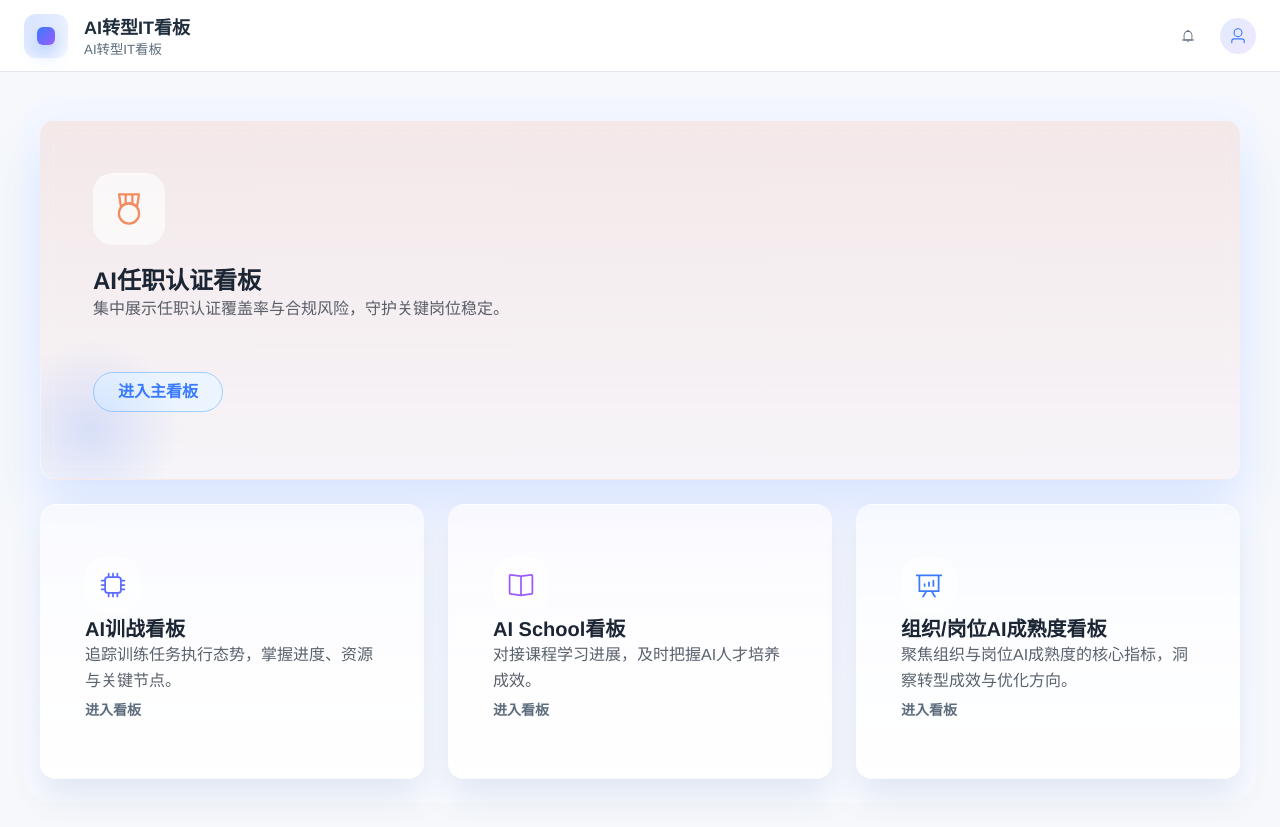
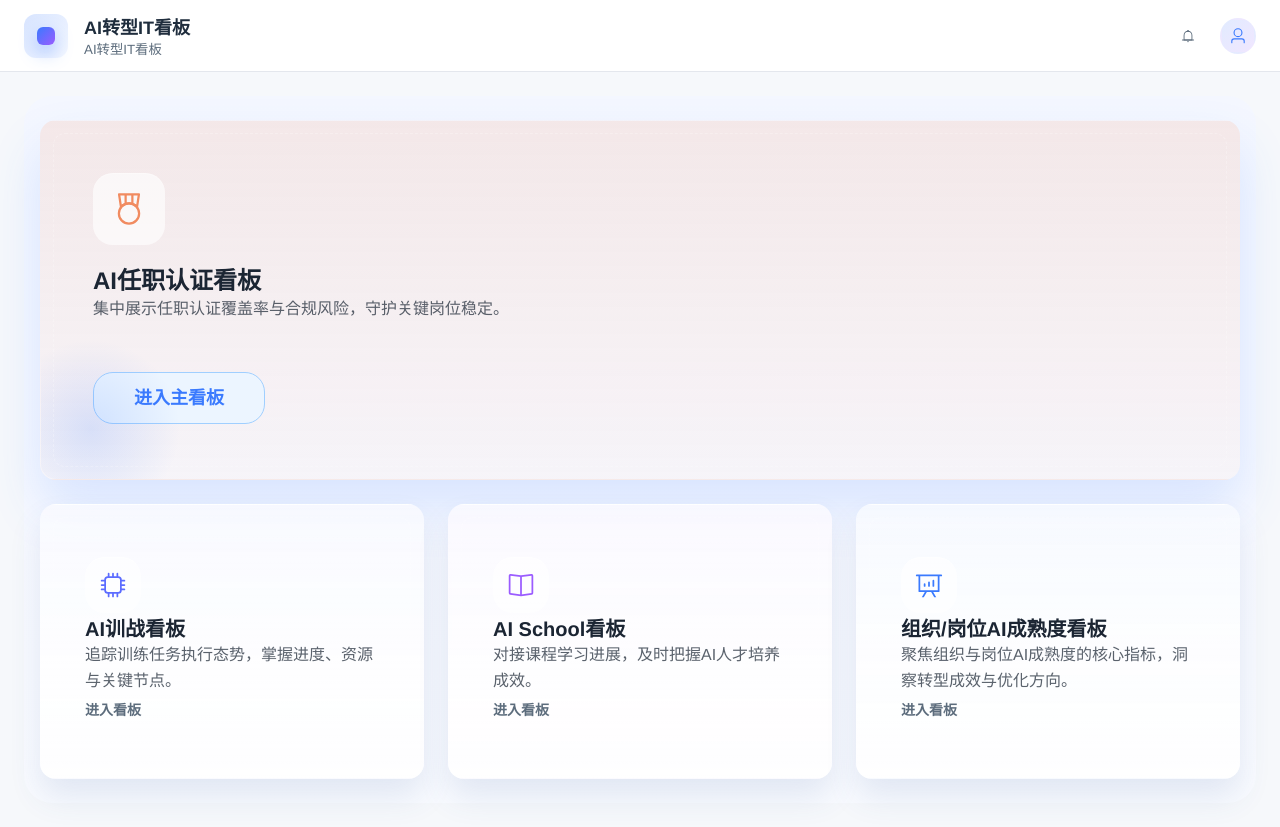
Before and after one commit to LZY18829039855/AI_Transform_Web, a Vue app in the folder ai-dashboard/: page / in a window 1280 px wide. Built offline with nearby package versions, Linux system fonts and the light colour scheme.

Commit message:
style(home): enlarge primary dashboard entry button

```diff
--- a/ai-dashboard/src/views/Home.vue
+++ b/ai-dashboard/src/views/Home.vue
@@ -227,8 +227,9 @@ const goToDashboard = async (name: DashboardTabName) => {
   }
 
   .nav-card__action {
-    padding: 0 $spacing-lg;
-    font-size: 16px;
+    min-height: 52px;
+    padding: 14px 40px;
+    font-size: 18px;
   }
 }
 
```
